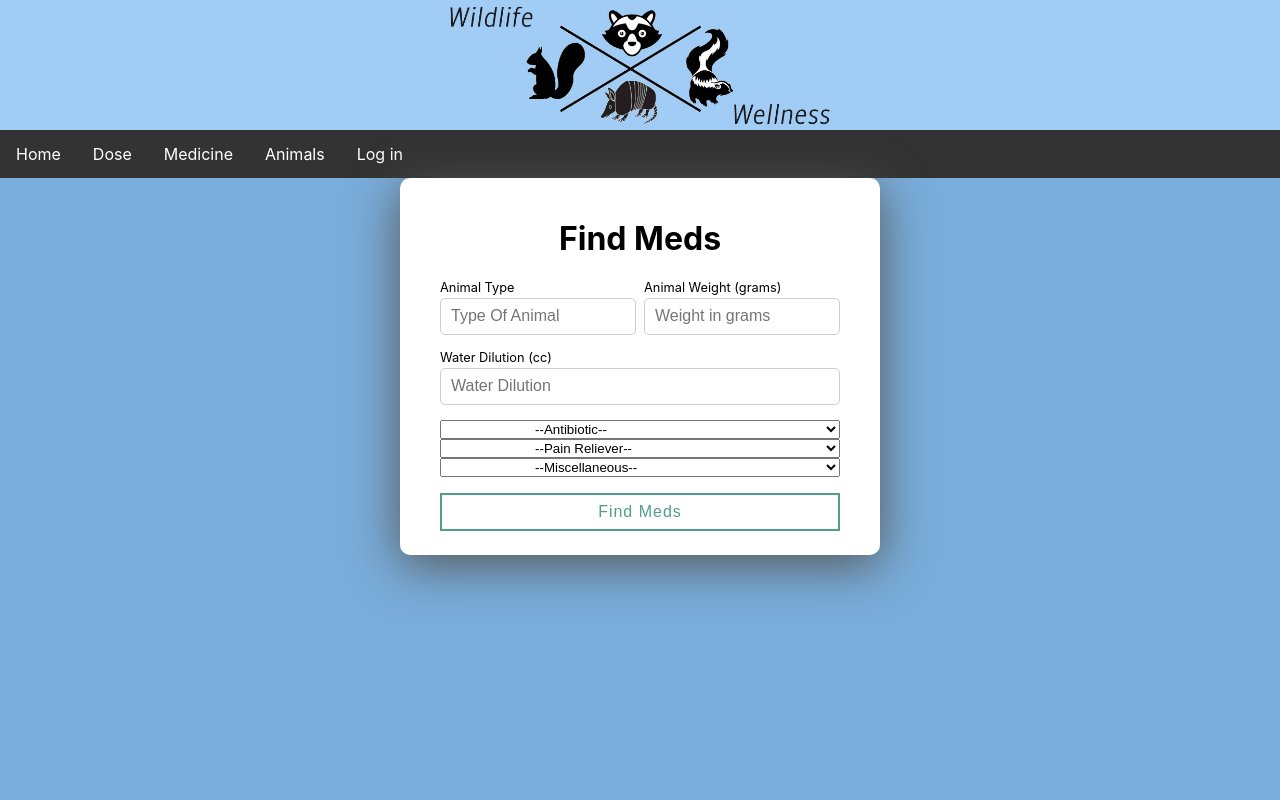
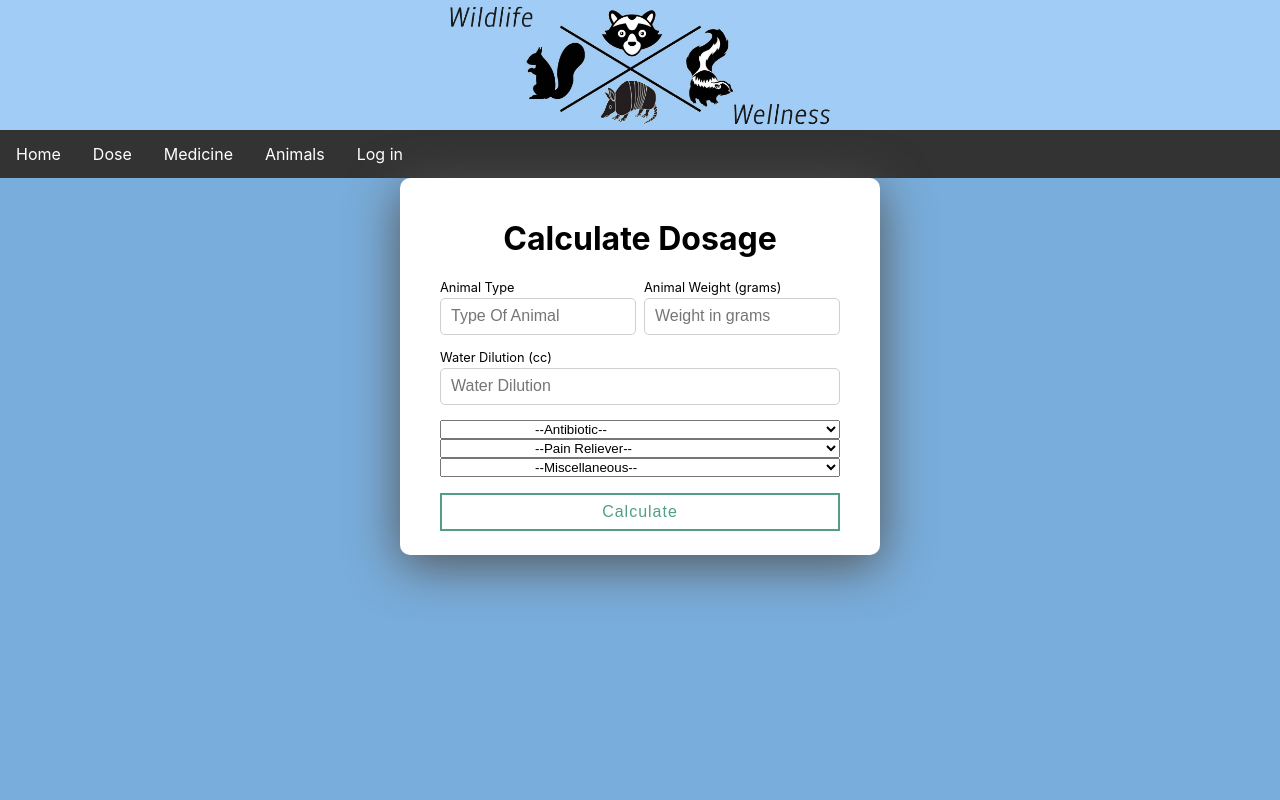
Before and after one commit to Rayxclockwork/AnimalRehab, a React (Create React App) app in the folder animal-rehab/: page /dose in a window 1280 px wide. Shown: the top 800 px of the page. Built offline with nearby package versions, Linux system fonts and the light colour scheme.

Commit message:
changed find meds to calculate dosage

```diff
--- a/animal-rehab/src/components/Dose/Dose.js
+++ b/animal-rehab/src/components/Dose/Dose.js
@@ -66,7 +66,7 @@ class Dose extends Component {
         return (
             <div className='wrapper'>
                 <div className='form-wrapper'>
-                    <h1>Find Meds</h1>
+                    <h1>Calculate Dosage</h1>
 
                     <form onSubmit={this.handleSubmit} noValidate>
                         <div className='animalType'>
@@ -119,7 +119,7 @@ class Dose extends Component {
                         </select>
 
                         <div className='findMeds'>
-                            <button type='submit'>Find Meds</button>
+                            <button type='submit'>Calculate</button>
                         </div>
                     </form>
                 </div>
```
